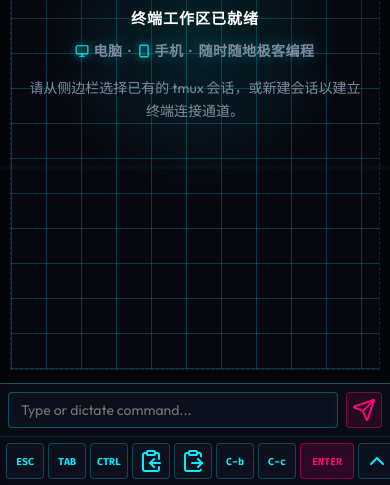
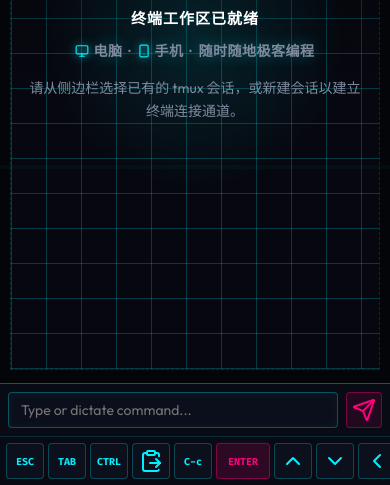
Before and after one commit to RayzPub/tmux-agent-deck, a website: page public/index.html in a window 390 px wide. Shown: the part 359-844 px from the top of the page. Drawn offline with nearby package versions, Linux system fonts and the light colour scheme; no server answers.

Commit message:
style: remove Copy and C-b shortcut buttons from mobile keyboard bar

```diff
--- a/public/index.html
+++ b/public/index.html
@@ -519,9 +519,7 @@
       <button class="helper-key" data-key="esc">ESC</button>
       <button class="helper-key" data-key="tab">TAB</button>
       <button class="helper-key modifier-key" id="ctrlKeyBtn" data-key="ctrl">CTRL</button>
-      <button class="helper-key modifier-key" data-key="copy" title="Copy Selection"><i data-lucide="clipboard-copy"></i></button>
       <button class="helper-key modifier-key" data-key="paste" title="Paste"><i data-lucide="clipboard-paste"></i></button>
-      <button class="helper-key" data-key="tmux-prefix">C-b</button>
       <button class="helper-key" data-key="ctrl-c">C-c</button>
       <button class="helper-key enter-key" data-key="enter">ENTER</button>
       <button class="helper-key arrow-key" data-key="up"><i data-lucide="chevron-up"></i></button>
```
